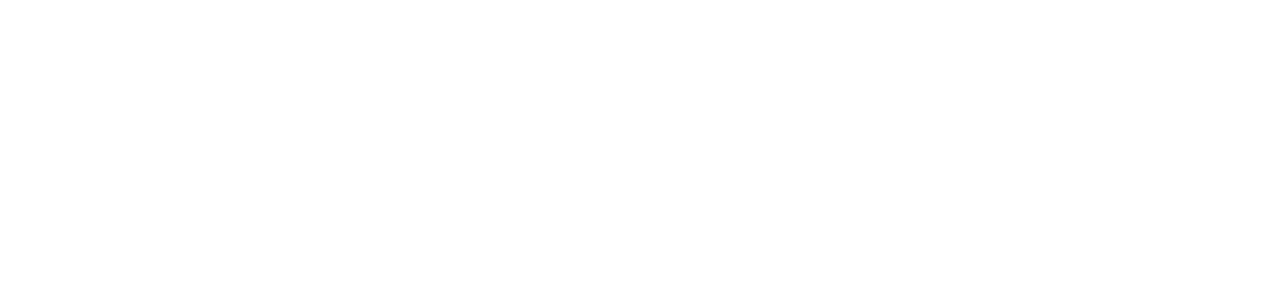
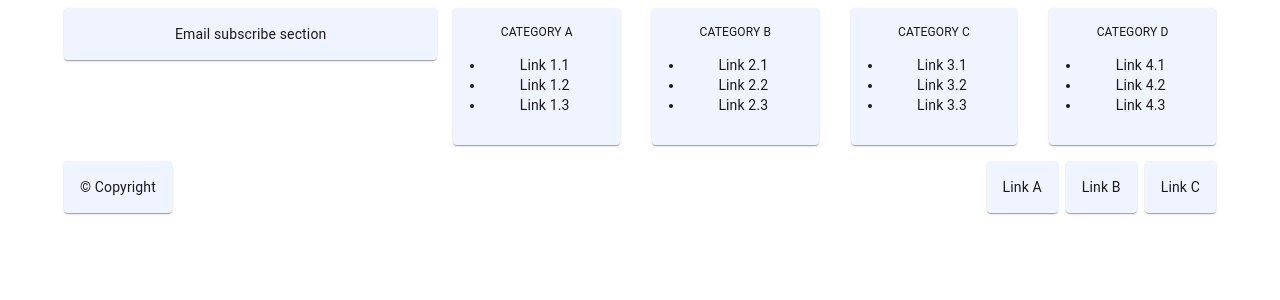
Before and after one commit to oykusahin/memomaker, a React (Create React App) app in the folder frontend/: page /test in a window 1280 px wide. Before the commit this address had no page. Shown: the top 300 px of the page. Built offline with nearby package versions, Linux system fonts and the light colour scheme.

Commit message:
Update the router for the testpage

```diff
--- a/frontend/src/routes/Router.js
+++ b/frontend/src/routes/Router.js
@@ -7,6 +7,7 @@
 import StepGallery from "../pages/StepGallery";
 import AboutUs from "../pages/AboutUsPage";
 import ForWedding from "../pages/ForWeddingPage"
+import TestPage from "../pages/TestPage"
 
 const AppRouter = () => {
   return (
@@ -16,6 +17,7 @@
       <Route path="/wedding" element={<ForWedding/>} />
       <Route path="/upload" element={<StepUpload />} />
       <Route path="/gallery" element={<StepGallery />} />
+      <Route path="/test" element={<TestPage />} />
     </Routes>
   );
 };
```
